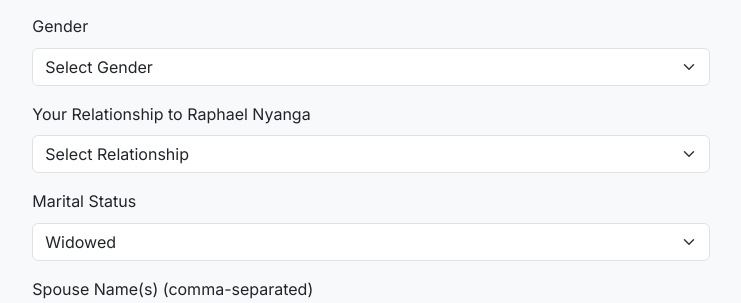
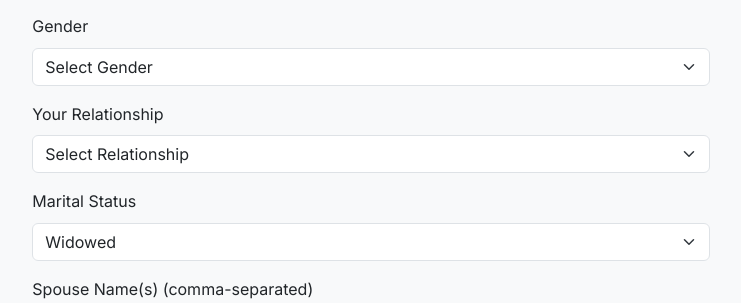
Before and after one commit to Hencheng2/your_family_tree_app, a Python web app: template templates/add_my_details.html in a window 1280 px wide. Shown: the part 341-644 px from the top of the page, without its empty margins (269-1010 px from the left). Run offline with Jinja, Linux system fonts and the light colour scheme; the template is opened without the code that fills it: most values are stand-ins (such as "Sample title", 1, 10 or a date in 2020); some libraries are stand-ins or nearby versions.

Commit message:
Update add_my_details.html

```diff
--- a/templates/add_my_details.html
+++ b/templates/add_my_details.html
@@ -23,7 +23,7 @@
     }
 
     /* Main form container is no longer the primary layout manager,
-       but still holds the data and submit method. */
+        but still holds the data and submit method. */
     form {
         height: 100%; /* Take full height to contain its children logically */
         display: block; /* No longer flex container for main layout */
@@ -252,24 +252,24 @@
                         </select>
                     </div>
                     <div class="mb-3">
-                        <label for="association" class="form-label">Your Relationship to Raphael Nyanga</label>
+                        <label for="association" class="form-label">Your Relationship</label>
                         <select class="form-select" id="association" name="association" required>
                             <option value="">Select Relationship</option>
-                            <option value="Son of Raphael Nyanga" {% if member and member.association == 'Son of Raphael Nyanga' %}selected{% elif form_data and form_data.association == 'Son of Raphael Nyanga' %}selected{% endif %}>Son of Raphael Nyanga</option>
-                            <option value="Daughter of Raphael Nyanga" {% if member and member.association == 'Daughter of Raphael Nyanga' %}selected{% elif form_data and form_data.association == 'Daughter of Raphael Nyanga' %}selected{% endif %}>Daughter of Raphael Nyanga</option>
-                            <option value="Grandchild of Raphael Nyanga" {% if member and member.association == 'Grandchild of Raphael Nyanga' %}selected{% elif form_data and form_data.association == 'Grandchild of Raphael Nyanga' %}selected{% endif %}>Grandchild of Raphael Nyanga</option>
-                            <option value="Great-grandchild of Raphael Nyanga" {% if member and member.association == 'Great-grandchild of Raphael Nyanga' %}selected{% elif form_data and form_data.association == 'Great-grandchild of Raphael Nyanga' %}selected{% endif %}>Great-grandchild of Raphael Nyanga</option>
-                            <option value="Great-great-grandchild of Raphael Nyanga" {% if member and member.association == 'Great-great-grandchild of Raphael Nyanga' %}selected{% elif form_data and form_data.association == 'Great-great-grandchild of Raphael Nyanga' %}selected{% endif %}>Great-great-grandchild of Raphael Nyanga</option>
-                            <option value="Spouse of Son of Raphael Nyanga" {% if member and member.association == 'Spouse of Son of Raphael Nyanga' %}selected{% elif form_data and form_data.association == 'Spouse of Son of Raphael Nyanga' %}selected{% endif %}>Spouse of Son of Raphael Nyanga</option>
-                            <option value="Spouse of Daughter of Raphael Nyanga" {% if member and member.association == 'Spouse of Daughter of Raphael Nyanga' %}selected{% elif form_data and form_data.association == 'Spouse of Daughter of Raphael Nyanga' %}selected{% endif %}>Spouse of Daughter of Raphael Nyanga</option>
-                            <option value="Spouse of Grandchild of Raphael Nyanga" {% if member and member.association == 'Spouse of Grandchild of Raphael Nyanga' %}selected{% elif form_data and form_data.association == 'Spouse of Grandchild of Raphael Nyanga' %}selected{% endif %}>Spouse of Grandchild of Raphael Nyanga</option>
-                            <option value="Spouse of Great-grandchild of Raphael Nyanga" {% if member and member.association == 'Spouse of Great-grandchild of Raphael Nyanga' %}selected{% elif form_data and form_data.association == 'Spouse of Great-grandchild of Raphael Nyanga' %}selected{% endif %}>Spouse of Great-grandchild of Raphael Nyanga</option>
-                            <option value="Spouse of Great-great-grandchild of Raphael Nyanga" {% if member and member.association == 'Spouse of Great-great-grandchild of Raphael Nyanga' %}selected{% elif form_data and form_data.association == 'Spouse of Great-great-grandchild of Raphael Nyanga' %}selected{% endif %}>Spouse of Great-great-grandchild of Raphael Nyanga</option>
-                            <option value="Fiance(e) of Son of Raphael Nyanga" {% if member and member.association == 'Fiance(e) of Son of Raphael Nyanga' %}selected{% endif %}>Fiance(e) of Son of Raphael Nyanga</option>
-                            <option value="Fiance(e) of Daughter of Raphael Nyanga" {% if member and member.association == 'Fiance(e) of Daughter of Raphael Nyanga' %}selected{% endif %}>Fiance(e) of Daughter of Raphael Nyanga</option>
-                            <option value="Fiance(e) of Grandchild of Raphael Nyanga" {% if member and member.association == 'Fiance(e) of Grandchild of Raphael Nyanga' %}selected{% endif %}>Fiance(e) of Grandchild of Raphael Nyanga</option>
-                            <option value="Fiance(e) of Great-grandchild of Raphael Nyanga" {% if member and member.association == 'Fiance(e) of Great-grandchild of Raphael Nyanga' %}selected{% endif %}>Fiance(e) of Great-grandchild of Raphael Nyanga</option>
-                            <option value="Fiance(e) of Great-great-grandchild of Raphael Nyanga" {% if member and member.association == 'Fiance(e) of Great-great-grandchild of Raphael Nyanga' %}selected{% endif %}>Fiance(e) of Great-great-grandchild of Raphael Nyanga</option>
+                            <option value="Son" {% if member and member.association == 'Son' %}selected{% elif form_data and form_data.association == 'Son' %}selected{% endif %}>Son</option>
+                            <option value="Daughter" {% if member and member.association == 'Daughter' %}selected{% elif form_data and form_data.association == 'Daughter' %}selected{% endif %}>Daughter</option>
+                            <option value="Grandchild" {% if member and member.association == 'Grandchild' %}selected{% elif form_data and form_data.association == 'Grandchild' %}selected{% endif %}>Grandchild</option>
+                            <option value="Great-grandchild" {% if member and member.association == 'Great-grandchild' %}selected{% elif form_data and form_data.association == 'Great-grandchild' %}selected{% endif %}>Great-grandchild</option>
+                            <option value="Great-great-grandchild" {% if member and member.association == 'Great-great-grandchild' %}selected{% elif form_data and form_data.association == 'Great-great-grandchild' %}selected{% endif %}>Great-great-grandchild</option>
+                            <option value="Spouse of Son" {% if member and member.association == 'Spouse of Son' %}selected{% elif form_data and form_data.association == 'Spouse of Son' %}selected{% endif %}>Spouse of Son</option>
+                            <option value="Spouse of Daughter" {% if member and member.association == 'Spouse of Daughter' %}selected{% elif form_data and form_data.association == 'Spouse of Daughter' %}selected{% endif %}>Spouse of Daughter</option>
+                            <option value="Spouse of Grandchild" {% if member and member.association == 'Spouse of Grandchild' %}selected{% elif form_data and form_data.association == 'Spouse of Grandchild' %}selected{% endif %}>Spouse of Grandchild</option>
+                            <option value="Spouse of Great-grandchild" {% if member and member.association == 'Spouse of Great-grandchild' %}selected{% elif form_data and form_data.association == 'Spouse of Great-grandchild' %}selected{% endif %}>Spouse of Great-grandchild</option>
+                            <option value="Spouse of Great-great-grandchild" {% if member and member.association == 'Spouse of Great-great-grandchild' %}selected{% elif form_data and form_data.association == 'Spouse of Great-great-grandchild' %}selected{% endif %}>Spouse of Great-great-grandchild</option>
+                            <option value="Fiance(e) of Son" {% if member and member.association == 'Fiance(e) of Son' %}selected{% endif %}>Fiance(e) of Son</option>
+                            <option value="Fiance(e) of Daughter" {% if member and member.association == 'Fiance(e) of Daughter' %}selected{% endif %}>Fiance(e) of Daughter</option>
+                            <option value="Fiance(e) of Grandchild" {% if member and member.association == 'Fiance(e) of Grandchild' %}selected{% endif %}>Fiance(e) of Grandchild</option>
+                            <option value="Fiance(e) of Great-grandchild" {% if member and member.association == 'Fiance(e) of Great-grandchild' %}selected{% endif %}>Fiance(e) of Great-grandchild</option>
+                            <option value="Fiance(e) of Great-great-grandchild" {% if member and member.association == 'Fiance(e) of Great-great-grandchild' %}selected{% endif %}>Fiance(e) of Great-great-grandchild</option>
                             <option value="Other" {% if member and member.association == 'Other' %}selected{% elif form_data and form_data.association == 'Other' %}selected{% endif %}>Other (Please specify in personal details)</option>
                         </select>
                     </div>
```
